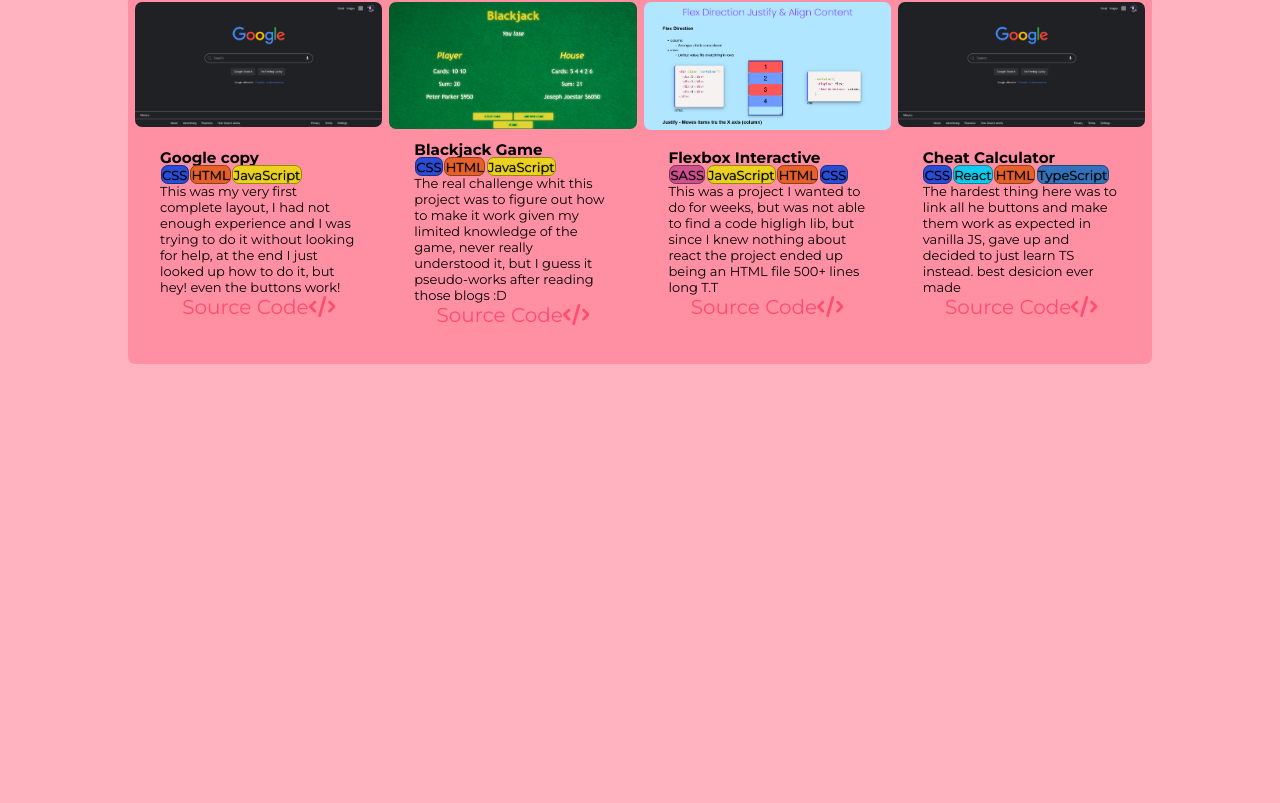
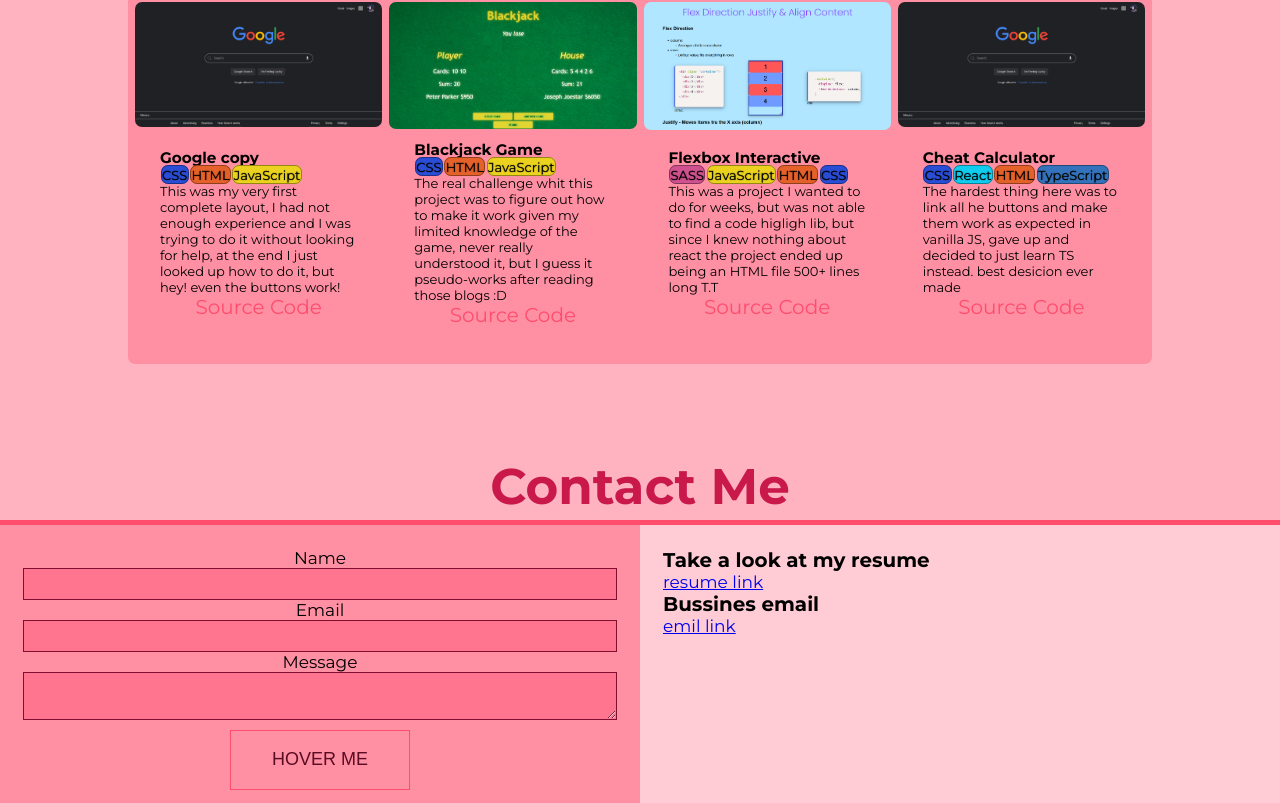
Before and after one commit to Hachikoi-the-creator/Portfolio-revamped, a React (Vite) app: page / in a window 1280 px wide. Shown: the part 1767-2570 px from the top of the page. Before the commit the page ends 2220 px from the top, so only its background shows below. Built offline with nearby package versions, Linux system fonts and the light colour scheme.

Commit message:
minimalist contact

```diff
--- a/index.html
+++ b/index.html
@@ -19,9 +19,14 @@
       rel="stylesheet"
     />
     <link rel="icon" href="./src/img/svg-icon.svg" />
+    <!-- <script
+      type="text/javascript"
+      src="https://cdn.jsdelivr.net/npm/@emailjs/browser@3/dist/email.min.js"
+      defer
+    ></script> -->
   </head>
   <body>
-    <div id="root"></div>
+    <main id="root"></main>
     <script type="module" src="/src/main.jsx"></script>
   </body>
 </html>
--- a/package.json
+++ b/package.json
@@ -8,6 +8,7 @@
     "preview": "vite preview"
   },
   "dependencies": {
+    "@emailjs/browser": "^3.4.0",
     "react": "^17.0.2",
     "react-dom": "^17.0.2",
     "react-router-dom": "^6.2.2",
--- a/src/App.jsx
+++ b/src/App.jsx
@@ -1,6 +1,7 @@
 import React from "react";
 import "./app.css";
 import AboutMe from "./components/AboutMe";
+import ContacMe from "./components/ContacMe";
 import Hero from "./components/Hero";
 import Navbar from "./components/Navbar";
 import Projects from "./components/Projects";
@@ -12,6 +13,7 @@ export default function App() {
       <Hero />
       <AboutMe />
       <Projects />
+      <ContacMe />
       {/* <h1 id="fuck"></h1> */}
     </div>
   );
--- a/src/app.css
+++ b/src/app.css
@@ -1,5 +1,7 @@
 /* @charset "UTF-8"; */
-* {
+*,
+::after,
+::before {
   box-sizing: border-box;
   margin: 0;
   padding: 0;
--- /dev/null
+++ b/src/components/ContacMe.jsx
@@ -0,0 +1,71 @@
+import "../sass/contactMe.scss";
+import React, { useRef } from "react";
+import emailjs from "@emailjs/browser";
+
+export default function ContactMe() {
+  const form = useRef();
+
+  const sendEmail = (e) => {
+    e.preventDefault();
+
+    emailjs
+      .sendForm(
+        "service_mwpv66p",
+        "template_vfkzpsk",
+        form.current,
+        "user_Wj53Lp2h0tStUvR4LKEDp"
+      )
+      .then(
+        (result) => {
+          console.log(result.text);
+        },
+        (error) => {
+          console.log(error.text);
+        }
+      );
+  };
+
+  return (
+    <>
+      <h2>Contact Me</h2>
+      <section className="contact-me" id="contact-me">
+        <form ref={form} onSubmit={sendEmail}>
+          <label htmlFor="name">Name</label>
+          <input type="text" name="user_name" id="name" required />
+          <label htmlFor="email">Email</label>
+          <input type="email" name="user_email" id="email" required />
+          <label htmlFor="message">Message</label>
+          <textarea name="message" id="message" required />
+          <div class="container">
+            <div class="center">
+              <button class="btn" type="submit">
+                <svg
+                  width="180px"
+                  height="60px"
+                  viewBox="0 0 180 60"
+                  class="border"
+                >
+                  <polyline
+                    points="179,1 179,59 1,59 1,1 179,1"
+                    class="bg-line"
+                  />
+                  <polyline
+                    points="179,1 179,59 1,59 1,1 179,1"
+                    class="hl-line"
+                  />
+                </svg>
+                <span>HOVER ME</span>
+              </button>
+            </div>
+          </div>
+        </form>
+        <div>
+          <h3>Take a look at my resume</h3>
+          <a href="#">resume link</a>
+          <h3>Bussines email</h3>
+          <a href="#">emil link</a>
+        </div>
+      </section>
+    </>
+  );
+}
--- /dev/null
+++ b/src/sass/contactMe.scss
@@ -0,0 +1,114 @@
+// @use './variables';
+$color-1: #590d22;
+$color-2: #800f2f;
+$color-3: #a4133c;
+$color-4: #c9184a;
+$color-5: #ff4d6d;
+$color-6: #ff758f;
+$color-7: #ff8fa3;
+$color-8: #ffb3c1;
+$color-9: #ffccd5;
+
+h2 {
+  text-align: center;
+  padding: 3px 7px;
+  font-size: 5rem;
+  color: $color-4;
+  border-bottom: 5px solid $color-5;
+  border-radius: 7px 7px 0 0;
+}
+
+.contact-me {
+  font-size: 1.7rem;
+  display: flex;
+  background-color: $color-7;
+
+  > div {
+    background-color: $color-9;
+  }
+
+  > div,
+  form {
+    width: 50%;
+    display: flex;
+    flex-direction: column;
+    padding: 23px;
+  }
+
+  form {
+    label {
+      text-align: center;
+    }
+
+    textarea#message {
+      resize: vertical;
+    }
+
+    input,
+    textarea {
+      padding: 1ch;
+      background-color: $color-6;
+      border: $color-2 1px solid;
+    }
+  }
+}
+// Button animation
+.container {
+  transform: translate(-50%, -50%);
+  display: flex;
+  justify-content: center;
+  align-items: center;
+}
+
+.center {
+  position: relative;
+  top: 40px;
+  left: 50%;
+}
+
+.btn {
+  width: 180px;
+  height: 60px;
+  cursor: pointer;
+  background: transparent;
+  border: 1px solid $color-5;
+  outline: none;
+  transition: 1s ease-in-out;
+}
+
+svg {
+  position: absolute;
+  left: 0;
+  top: 0;
+  fill: none;
+  stroke: $color-9;
+  stroke-dasharray: 150 480;
+  stroke-dashoffset: 150;
+  transition: 1s ease-in-out;
+}
+
+.btn:hover {
+  transition: 1s ease-in-out;
+  background: $color-2;
+
+  svg {
+    stroke-dashoffset: -480;
+  }
+
+  span {
+    color: $color-9;
+  }
+}
+
+.btn span {
+  color: $color-1;
+  font-size: 18px;
+  font-weight: 100;
+}
+
+// <=700px
+@media screen and (max-width: 700px) {
+  .contact-me {
+    flex-direction: column;
+  }
+}
```
Also changed, not shown: 2 other files (tests, documents, lock files or other folders).
